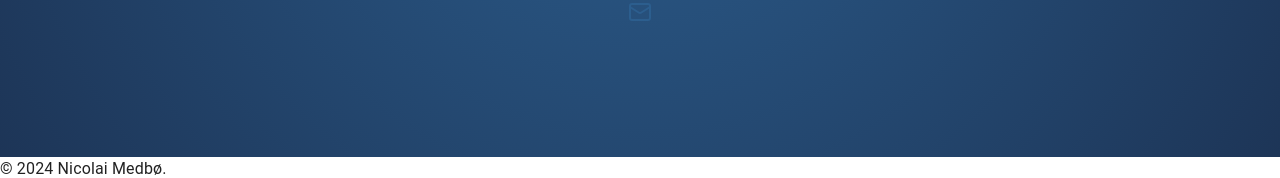
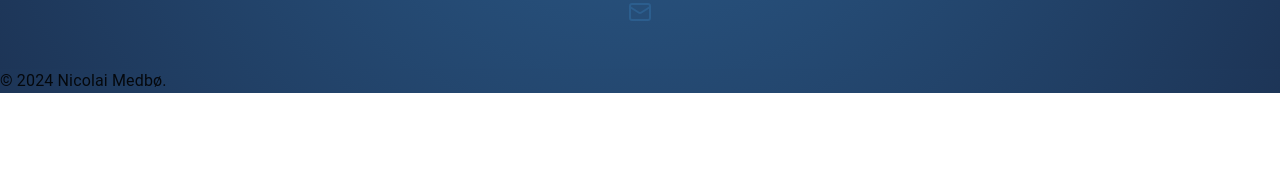
Before and after one commit to Tenico05/nicolai-resume-site, a Next.js app in the folder cv-side/: page /home in a window 1280 px wide. Shown: the part 707-885 px from the top of the page. After the commit the page ends 800 px from the top, so only its background shows below. Built offline with nearby package versions, Linux system fonts and the light colour scheme.

Commit message:
Changed some css to make the page grow in length with the content (fixed overflow issues)

```diff
--- a/cv-side/src/app/globals.css
+++ b/cv-side/src/app/globals.css
@@ -14,7 +14,16 @@
   }
 }
 
+html, body {
+  margin: 0;
+  padding: 0;
+  height: 100%;
+}
+
 body {
+  display: flex;
+  flex-direction: column;
+  min-height: 100%;
   color: var(--foreground);
   background: var(--background);
   font-family: Arial, Helvetica, sans-serif;
--- a/cv-side/src/app/layout.tsx
+++ b/cv-side/src/app/layout.tsx
@@ -26,15 +26,18 @@ export default function RootLayout({
   children: React.ReactNode;
 }) {
   return (
-    <html lang="en">
+    <html lang="en" style={{ height: '100%' }}>
       <body
         className={`${geistSans.variable} ${geistMono.variable} antialiased`}
+        style={{ display: 'flex', flexDirection: 'column', minHeight: '100%' }}
       >
         <DrawerAppBar />
-        <main style={{ marginTop: "64px" }}>
-          {children}
-        </main>
-        <Footer />
+        <div className="animated-background" style={{ flex: 1, display: 'flex', flexDirection: 'column' }}>
+          <main style={{ marginTop: "64px", flex: 1, display: 'flex', flexDirection: 'column' }}>
+            {children}
+          </main>
+          <Footer />
+        </div>
       </body>
     </html>
   );
--- a/cv-side/src/app/styles/theme.css
+++ b/cv-side/src/app/styles/theme.css
@@ -4,7 +4,7 @@
   --color-background: #FFFFFF;     /* White */
   --color-background-alt: #F1FAEE; /* Light Gray */
   --color-text: #1D3557;           /* Navy-ish Gray */
-  --color-text-light: #f2f7ff;     /* Whiteish blueish white but kinda blu */
+  --color-text-light: #f2f7ff;     /* Whiteish blueish white but kinda */
   --color-accent: #A8DADC;         /* Light Sky Blue */
 
   --font-family: 'Arial', sans-serif;
@@ -62,8 +62,10 @@ a:hover {
 }
 
 .animated-background {
-  height: 100vh;
   background: radial-gradient(circle at center, var(--color-secondary) 0%, var(--color-primary) 100%);
+  display: flex;
+  flex-direction: column;
+  flex: 1;
 }
 
 @keyframes gradientAnimation {
```
Also changed, not shown: cv-side/src/components/footer.tsx (indentation only).
